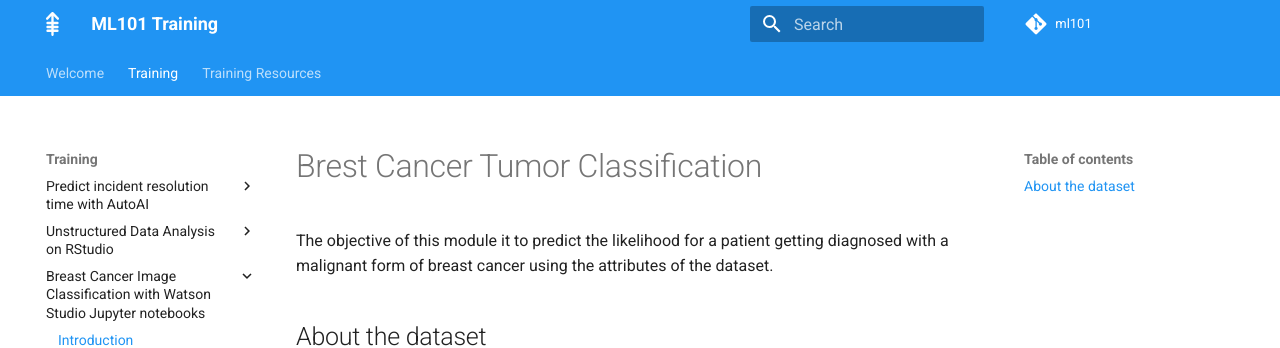
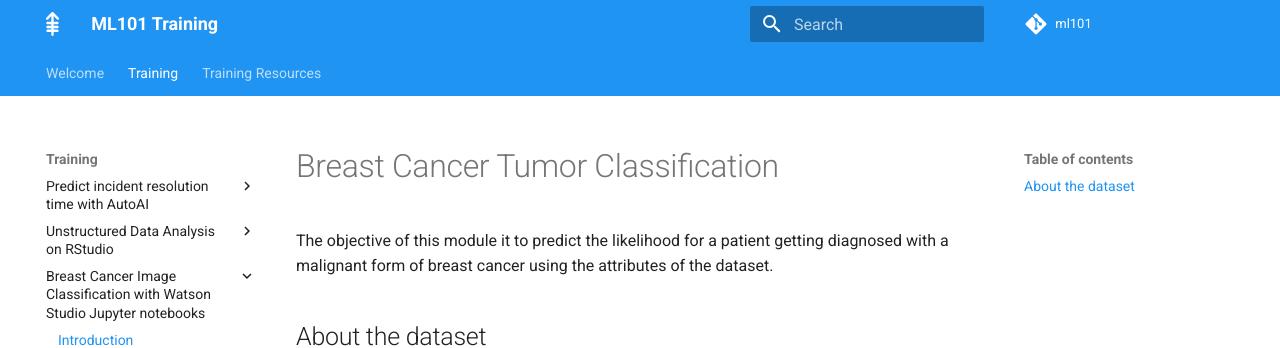
Before and after one commit to ygivenx/ml101, an MkDocs documentation site: the page built from docs/jupyter/README.md, in a window 1280 px wide. Shown: the top 348 px of the page. Built offline with MkDocs 1.6.1 and Material for MkDocs 9.7.7, drawn with Linux system fonts in a browser that asks for light colours.

Commit message:
fix typo

```diff
--- a/docs/jupyter/README.md
+++ b/docs/jupyter/README.md
@@ -1,4 +1,4 @@
-# Brest Cancer Tumor Classification
+# Breast Cancer Tumor Classification
 
 The objective of this module it to predict the likelihood for a patient getting diagnosed with a malignant form of breast cancer using the attributes of the dataset.
 
```
